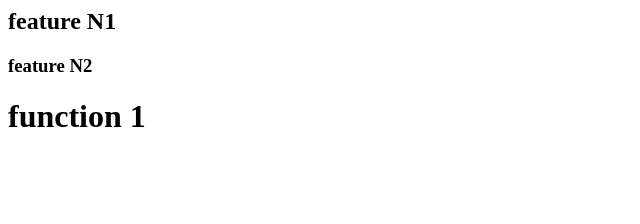
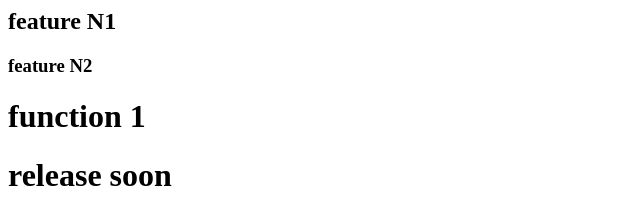
Before and after one commit to useee/bootcamp, a plain HTML site: page index.html in a window 1280 px wide. Shown: the whole page, without its empty margins (0-640 px from the left). Drawn offline with Linux system fonts and the light colour scheme.

Commit message:
release branch, add h1 tag

```diff
--- a/index.html
+++ b/index.html
@@ -14,5 +14,7 @@
 
 <h1>function 1</h1>
 
+<h1> release soon <h1>
+
 <body>
 </body>
```
